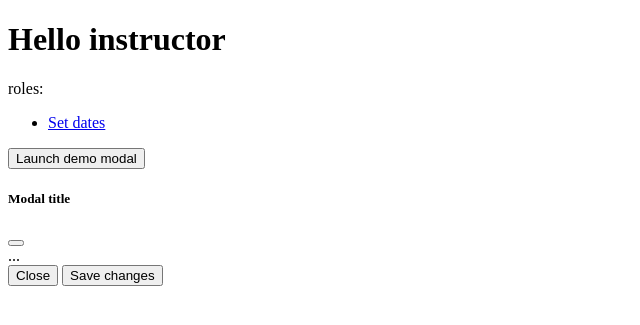
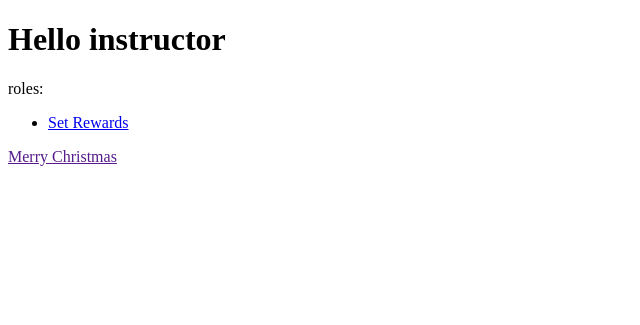
Before and after one commit to olivier-chatelin/wildXMas, a Symfony app: template templates/admin/index.html.twig in a window 1280 px wide. Shown: the top 325 px of the page, without its empty margins (0-640 px from the left). Run offline with Twig, Linux system fonts and the light colour scheme; the template is opened without the code that fills it, so the values that code supplies are empty; some libraries are stand-ins or nearby versions.

Commit message:
gave up default date

```diff
--- a/assets/styles/app.scss
+++ b/assets/styles/app.scss
@@ -1 +1,2 @@
-@import "~bootstrap/scss/bootstrap";
+
+@import "overrideBootstrap";
--- /dev/null
+++ b/assets/styles/overrideBootstrap.scss
@@ -0,0 +1,6 @@
+$theme-colors: (
+        "primary": #b11e31,
+        "gold": #E0AA3E,
+);
+$btn-active-bg-shade-amount: 50%;
+@import "~bootstrap/scss/bootstrap";
--- a/templates/admin/index.html.twig
+++ b/templates/admin/index.html.twig
@@ -7,31 +7,7 @@
     {% if "ROLE_SUPER_ADMIN" in app.user.roles %}
         <li><a href="{{ path('admin_instructors') }}">Nommer Les Admin</a></li>
     {% endif %}
-        <li><a href={{ path('admin_set_dates') }}>Set dates</a></li>
+        <li><a href={{ path('admin_set_rewards') }}>Set Rewards</a></li>
     </ul>
-    <!-- Button trigger modal -->
-    <button type="button" class="btn btn-primary" data-bs-toggle="modal" data-bs-target="#exampleModal">
-        Launch demo modal
-    </button>
-
-    <!-- Modal -->
-    <div class="modal fade" id="exampleModal" tabindex="-1" aria-labelledby="exampleModalLabel" aria-hidden="true">
-        <div class="modal-dialog">
-            <div class="modal-content">
-                <div class="modal-header">
-                    <h5 class="modal-title" id="exampleModalLabel">Modal title</h5>
-                    <button type="button" class="btn-close" data-bs-dismiss="modal" aria-label="Close"></button>
-                </div>
-                <div class="modal-body">
-                    ...
-                </div>
-                <div class="modal-footer">
-                    <button type="button" class="btn btn-secondary" data-bs-dismiss="modal">Close</button>
-                    <button type="button" class="btn btn-primary">Save changes</button>
-                </div>
-            </div>
-        </div>
-    </div>
-
-
+    <a href="" class="btn btn-primary text-gold">Merry Christmas</a>
 {% endblock %}
--- a/templates/registration/register.html.twig
+++ b/templates/registration/register.html.twig
@@ -1,10 +1,10 @@
 {% extends 'base.html.twig' %}
+{% form_theme registrationForm 'bootstrap_5_layout.html.twig' %}
 
 {% block title %}Register{% endblock %}
 
 {% block body %}
     <h1>Register</h1>
-
     {{ form_start(registrationForm) }}
         {{ form_row(registrationForm.email) }}
         {{ form_row(registrationForm.plainPassword, {
@@ -12,6 +12,6 @@
         }) }}
         {{ form_row(registrationForm.isRemote) }}
 
-        <button type="submit" class="btn">Register</button>
+        <button type="submit" class="btn btn-primary text-gold">Register</button>
     {{ form_end(registrationForm) }}
 {% endblock %}
```
Also changed, not shown: assets/date.js (+19 -0 lines), migrations/Version20211120215547.php (added, +31 -0 lines), src/Controller/AdminController.php (+3 -5 lines), src/Entity/AvailableDays.php (deleted, +0 -58 lines), src/Form/AvailableDatesFormType.php (deleted, +0 -26 lines), src/Repository/AvailableDaysRepository.php (deleted, +0 -50 lines), 1 other file.
